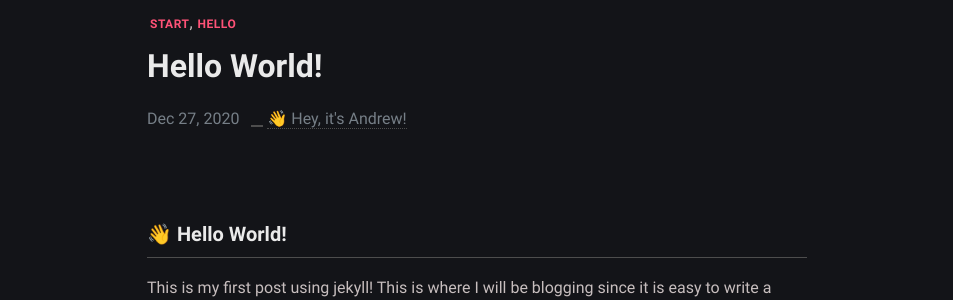
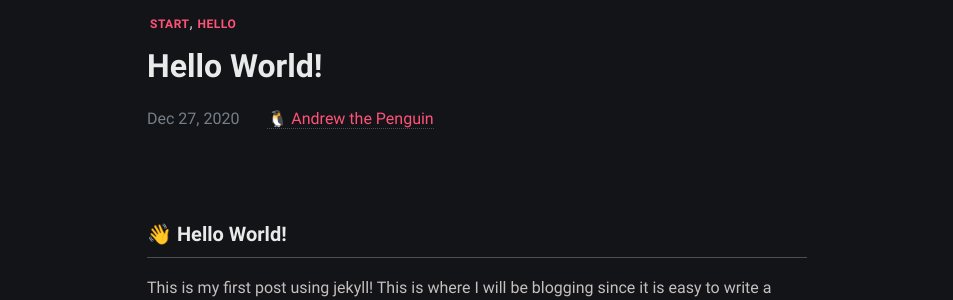
Before and after one commit to Zeyu-Li/blog, a Jekyll site: the page built from _posts/2020-12-27-hello.md, in a window 1280 px wide. Shown: the part 192-492 px from the top of the page, without its empty margins (163-1116 px from the left). Built offline with Jekyll 4.4.1, drawn with Linux system fonts in a browser that asks for light colours.

Commit message:
updated theme

```diff
--- a/_config.yml
+++ b/_config.yml
@@ -12,7 +12,12 @@
 author:
   name: 👋 Hey, it's Andrew! # author name
   bio: >- # tell to the world
-    Experience technology with me as I journey through uni life 🐧! I also do <a href="https://blog.andrewli.site/art/" target="_blank" rel="noopener">art</a> whenever I get time<br>Follow me on <a href="https://github.com/Zeyu-Li" target="_blank" rel="noopener">@github</a> or view my website <a href="https://andrewli.site/" target="_blank" rel="noopener">here</a>.
+    Experience technology with me as I journey through uni life 🐧!
+    I also do <a href="https://blog.andrewli.site/art/" target="_blank" rel="noopener">art</a>
+    whenever I get time
+    <br>Follow me on <a href="https://github.com/Zeyu-Li" target="_blank" rel="noopener">@github</a>
+    or view my website <a href="https://andrewli.site/" target="_blank" rel="noopener">here</a>
+
   username: Andrew # general username
   github: Zeyu-Li # github username
   email: zeyu.li23@gmail.com # email address
@@ -20,7 +25,7 @@
 
 # URL settings
 url: "https://blog.andrewli.site/" #
-baseurl:
+baseurl: andrewli.site
 permalink: /:title/
 google_analytics: G-7KYN026MWM # leave it blank if not wish
 fb_appid:
@@ -48,7 +53,7 @@
 jekyll_compose:
   post_default_front_matter:
     modified:
-    tags: [art]
+    tags: [update]
     description:
   draft_default_front_matter:
     modified:
--- a/_includes/navbar.html
+++ b/_includes/navbar.html
@@ -166,7 +166,7 @@
         {%- if menus %}
           {%- for menu in menus -%}
             {%- if url == menu.url -%}
-              <a class="menu-link active" href="{{ menu.url }}">{{ menu.title }}</a>
+              <a class="menu-link active" href="{{ menu.url }}" title="{{ menu.title }}">{{ menu.title }}</a>
             {%- else -%}
               {%- if menu.external -%}
                 <a
@@ -174,10 +174,11 @@
                   href="{{ menu.url }}"
                   target="_blank"
                   rel="noopener"
+                  title="{{ menu.title }}"
                   >{{ menu.title }}</a
                 >
               {%- else -%}
-                <a class="menu-link" href="{{ menu.url }}">{{ menu.title }}</a>
+                <a class="menu-link" href="{{ menu.url }}"  title="{{ menu.title }}">{{ menu.title }}</a>
               {%- endif -%}
             {%- endif -%}
           {%- endfor -%}
--- a/_layouts/post.html
+++ b/_layouts/post.html
@@ -52,7 +52,8 @@
               {{ page.date | date: "%b %d, %Y" }}
             </time>
             <span itemprop="author" itemscope itemtype="https://schema.org/Person">
-              <span itemprop="name">{{ site.author.name }}</span>
+              <span itemprop="name"><a href="https://blog.andrewli.site/">🐧 Andrew the Penguin</a></span>
+              <!-- <span itemprop="name" style="display: hidden;">{{ site.author.name }}</span> -->
             </span>
             <time hidden datetime="{{ page.modified | date_to_xmlschema }}" itemprop="dateModified">
               {{ page.date | date: "%b %d, %Y" }}
--- a/_sass/klise/_post.scss
+++ b/_sass/klise/_post.scss
@@ -51,15 +51,6 @@
     position: relative;
     margin-right: 1.5em;
 
-    &::after {
-      background: $light;
-      bottom: 1px;
-      content: " ";
-      height: 2px;
-      position: absolute;
-      right: -20px;
-      width: 12px;
-    }
   }
 
   span[itemprop="author"] {
--- a/_sass/main.scss
+++ b/_sass/main.scss
@@ -26,7 +26,7 @@
 // Dark Colors
 $dark-text-base-color: #c7bebe;
 $dark-text-link-blue: #ff5277;
-$dark-text-link-blue-active: #ff2957;
+$dark-text-link-blue-active: #be1616;
 
 $dark-black: #131418;
 $dark-white: #eaeaea;
```
Also changed, not shown: other parts of _includes/navbar.html (+1 -1 lines).
